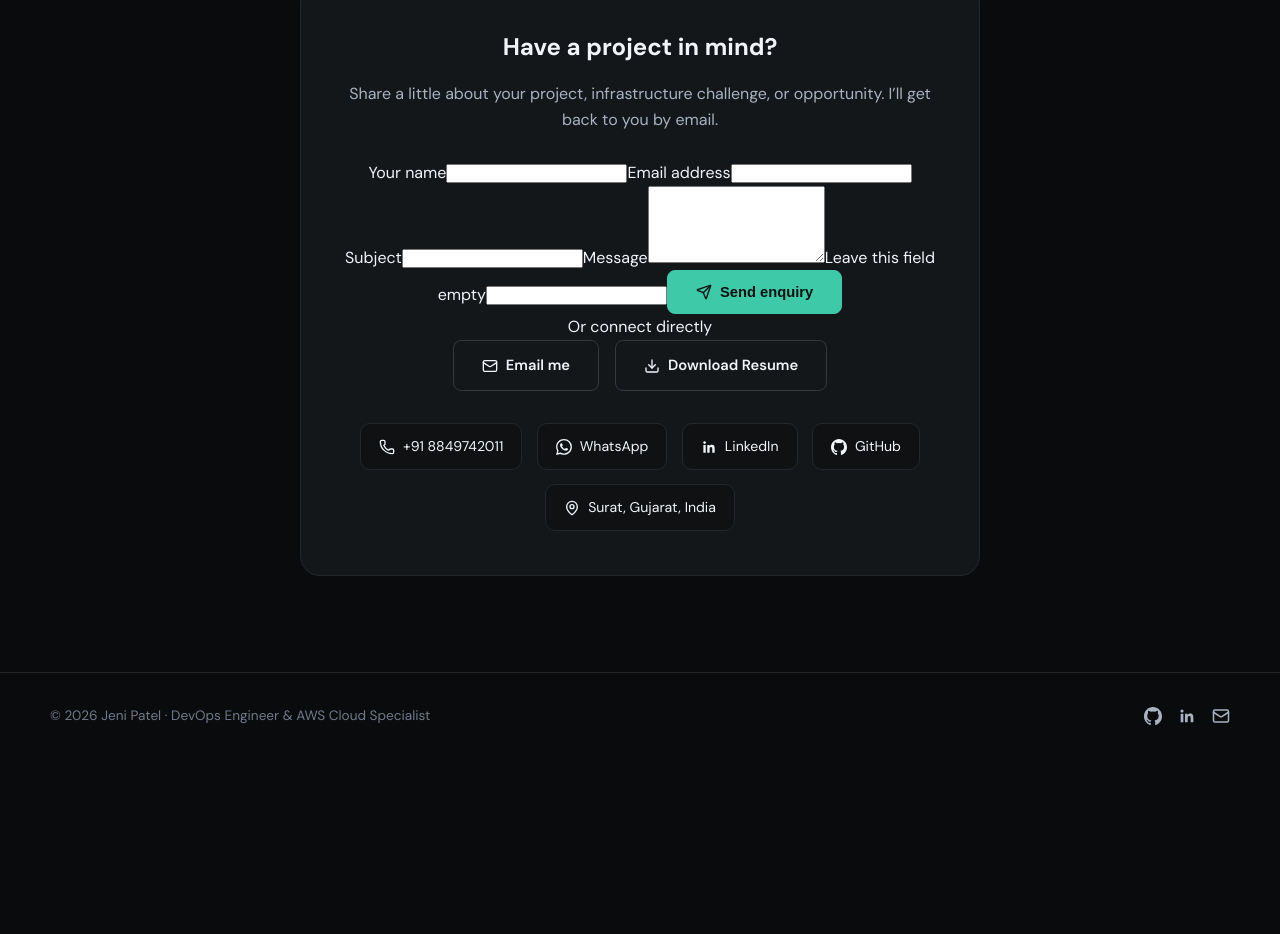
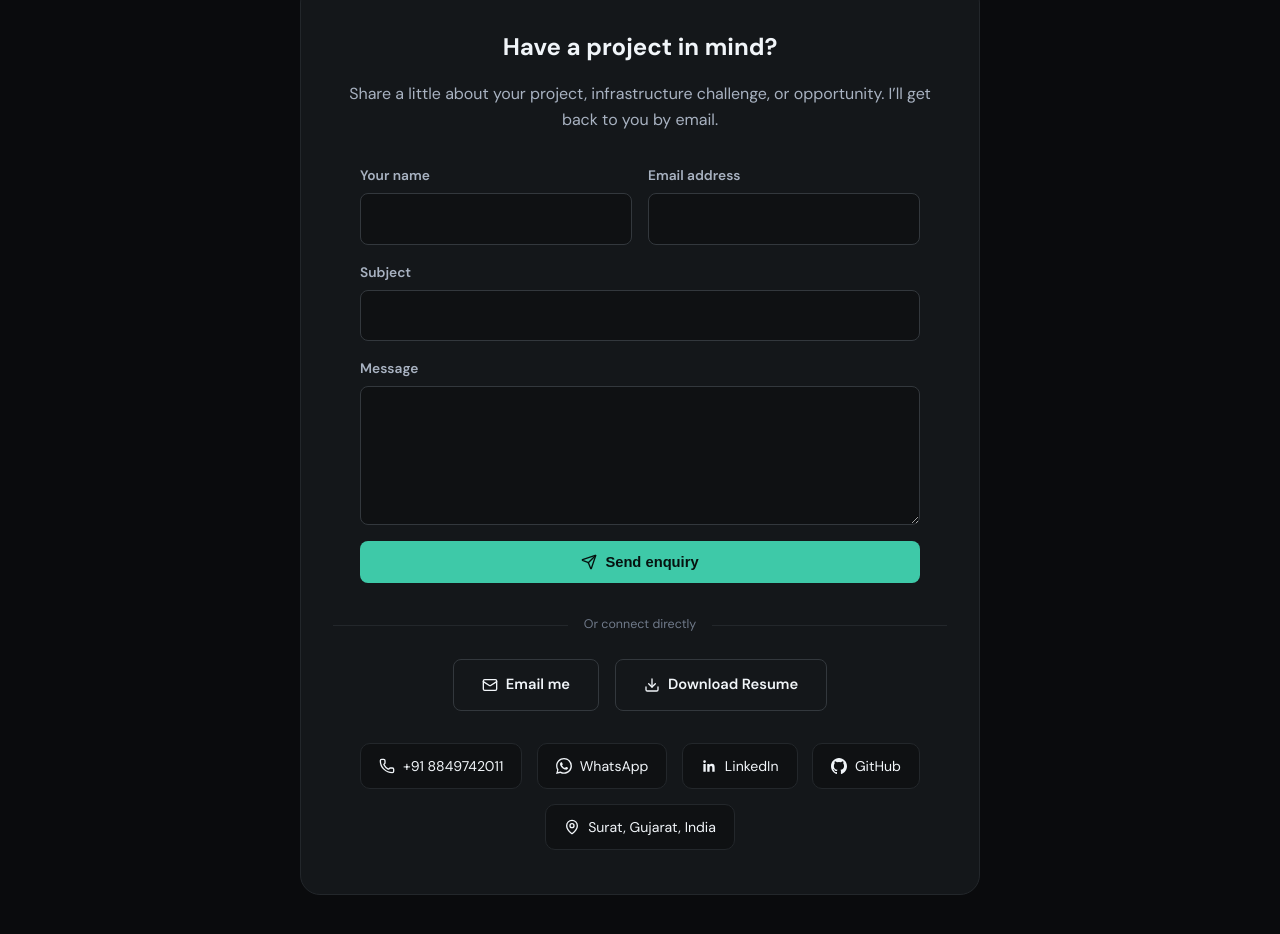
Before and after one commit to jenidevops30/portfolio, a React (Vite) app in the folder frontend/: page / in a window 1280 px wide. Shown: the part 10003-10937 px from the top of the page. Before the commit the page ends 10762 px from the top, so only its background shows below. Built offline with nearby package versions, Linux system fonts and the light colour scheme; no server answers.

Commit message:
style(contact): add responsive enquiry form styles

```diff
--- a/frontend/src/App.css
+++ b/frontend/src/App.css
@@ -1412,3 +1412,22 @@ h1, h2, h3, .editorial-name { font-family: 'Manrope', 'DM Sans', sans-serif; }
     grid-template-columns: 1fr;
   }
 }
+
+
+/* CONTACT ENQUIRY FORM */
+.contact-form { display: grid; gap: 1rem; text-align: left; margin: 2rem auto; max-width: 560px; }
+.contact-form-grid { display: grid; grid-template-columns: 1fr 1fr; gap: 1rem; }
+.contact-form label { display: grid; gap: .45rem; color: var(--muted); font-size: .86rem; font-weight: 600; }
+.contact-form input, .contact-form textarea { width: 100%; border: 1px solid var(--border-strong); border-radius: 8px; padding: .85rem 1rem; background: var(--surface); color: var(--text); font: inherit; font-weight: 400; }
+.contact-form input:focus, .contact-form textarea:focus { outline: 2px solid var(--accent); outline-offset: 2px; border-color: var(--accent); }
+.contact-form textarea { resize: vertical; min-height: 130px; }
+.contact-submit { justify-content: center; border: 0; }
+.contact-submit:disabled { opacity: .65; cursor: wait; transform: none; }
+.contact-form-status { padding: .8rem 1rem; border-radius: 8px; font-size: .9rem; }
+.contact-form-status.success { color: #86efac; background: rgba(34,197,94,.1); }
+.contact-form-status.error { color: #fca5a5; background: rgba(248,113,113,.1); }
+.contact-form-status.loading { color: var(--muted); }
+.contact-honeypot { position: absolute !important; left: -10000px !important; width: 1px; height: 1px; overflow: hidden; }
+.contact-divider { display: flex; align-items: center; gap: 1rem; color: var(--muted-dim); font-size: .78rem; margin: 1.5rem 0; }
+.contact-divider::before, .contact-divider::after { content: ''; height: 1px; flex: 1; background: var(--border); }
+@media (max-width: 600px) { .contact-form-grid { grid-template-columns: 1fr; } }
```
